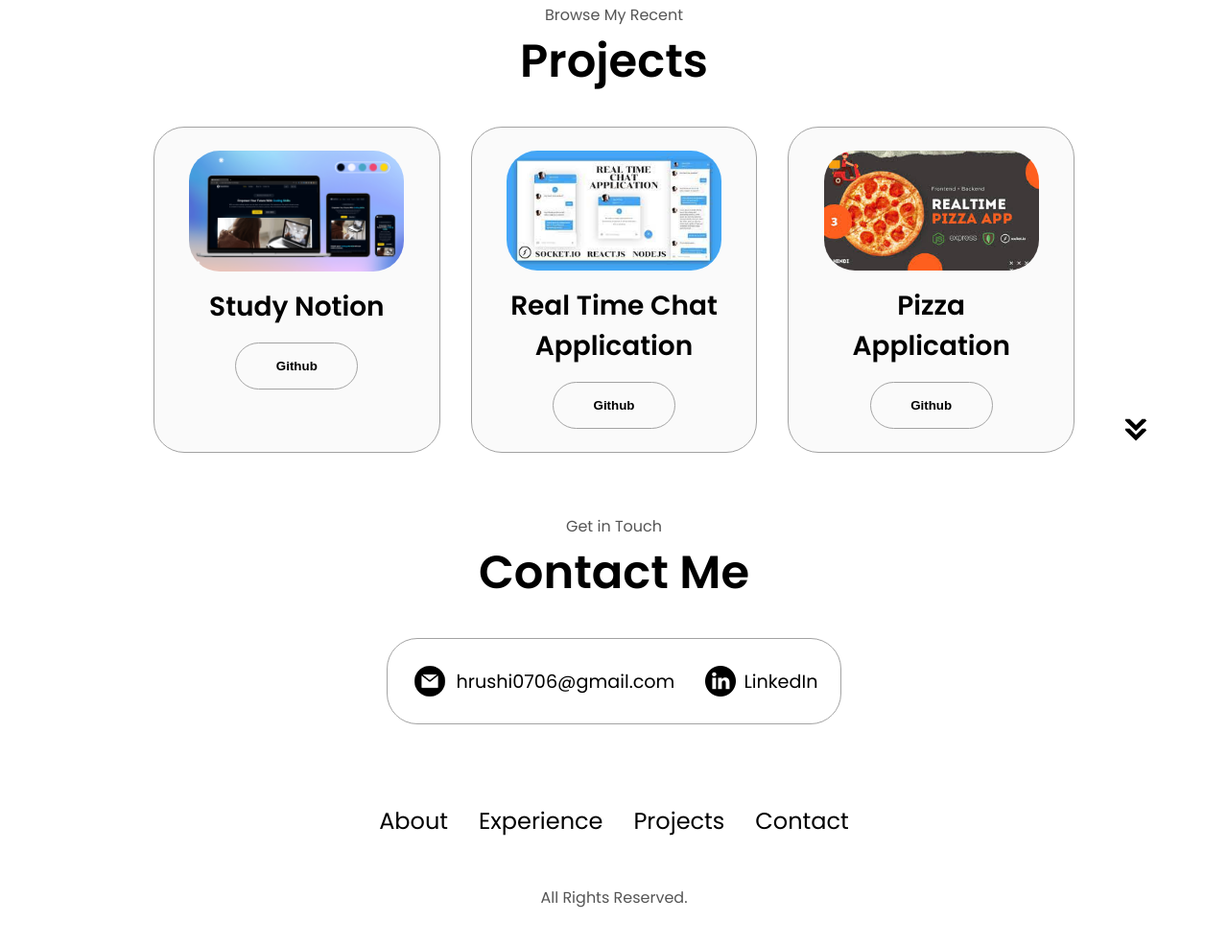
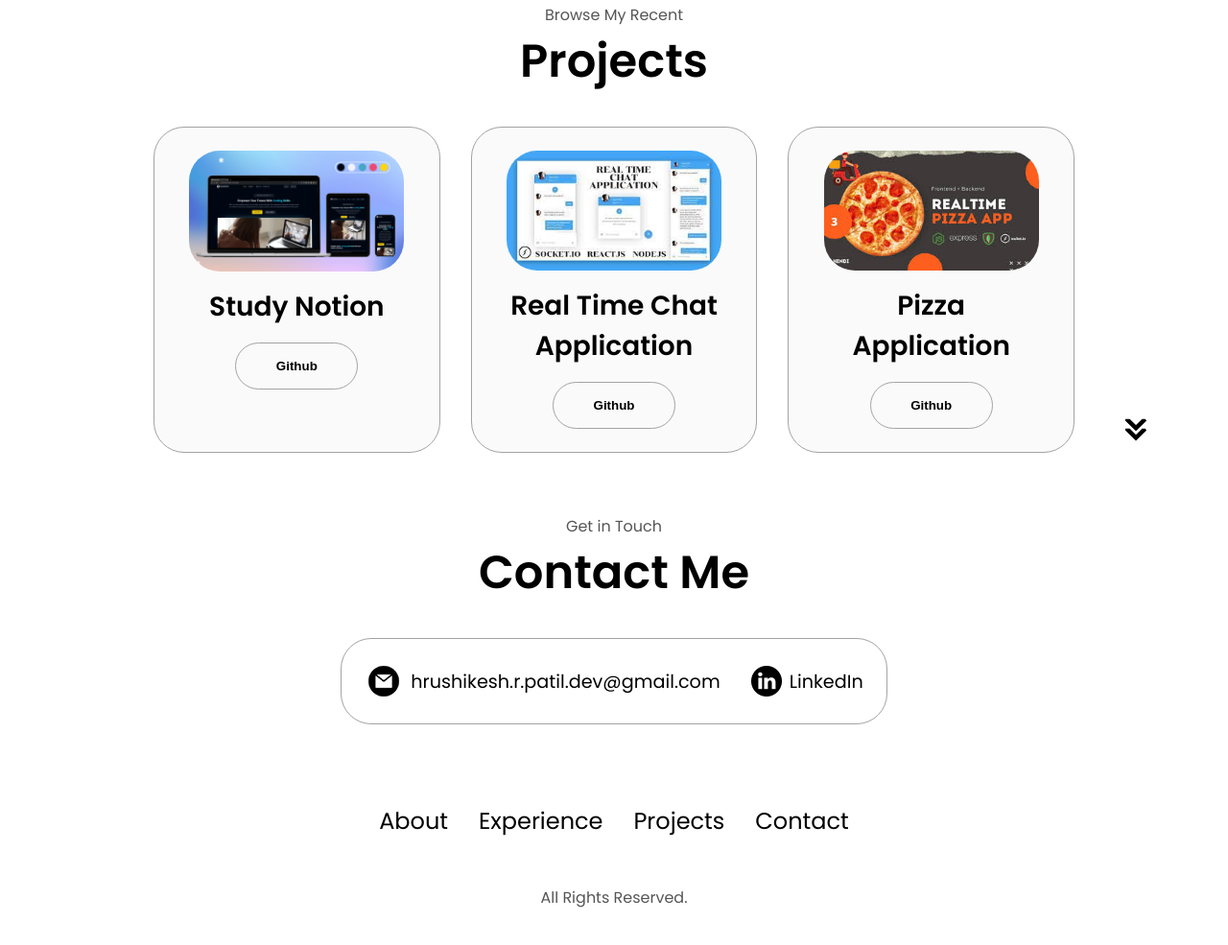
Before and after one commit to hrpatil07/portfolio, a plain HTML site: page index.html in a window 1280 px wide. Shown: the part 2461-3446 px from the top of the page at 96% size. Drawn offline with Linux system fonts and the light colour scheme.

Commit message:
Changes with email and updated resume

```diff
--- a/index.html
+++ b/index.html
@@ -286,7 +286,9 @@
             alt="Email icon"
             class="icon contact-icon email-icon"
           />
-          <p><a href="mailto:hrushi0706@gmail.com">hrushi0706@gmail.com</a></p>
+          <p><a href="mailto:hrushikesh.r.patil.dev@gmail.com
+">hrushikesh.r.patil.dev@gmail.com
+          </a></p>
         </div>
         <div class="contact-info-container">
           <img
```
Also changed, not shown: 1 other file.
